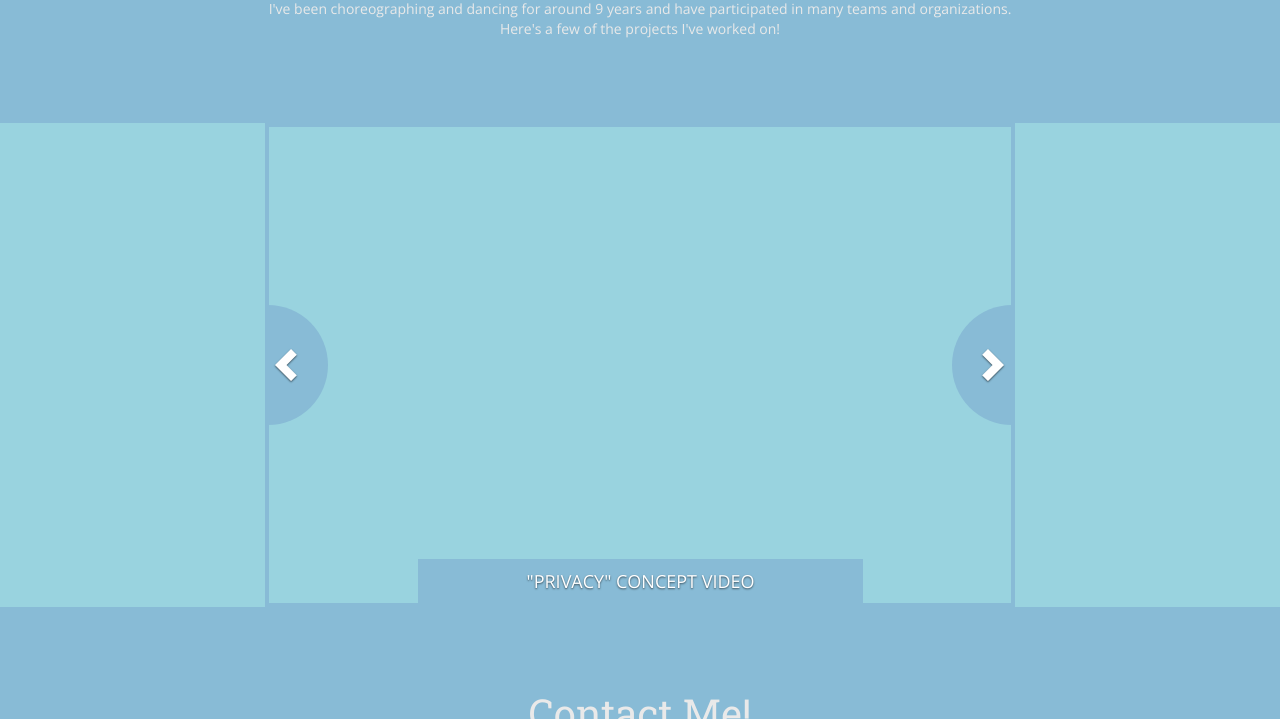
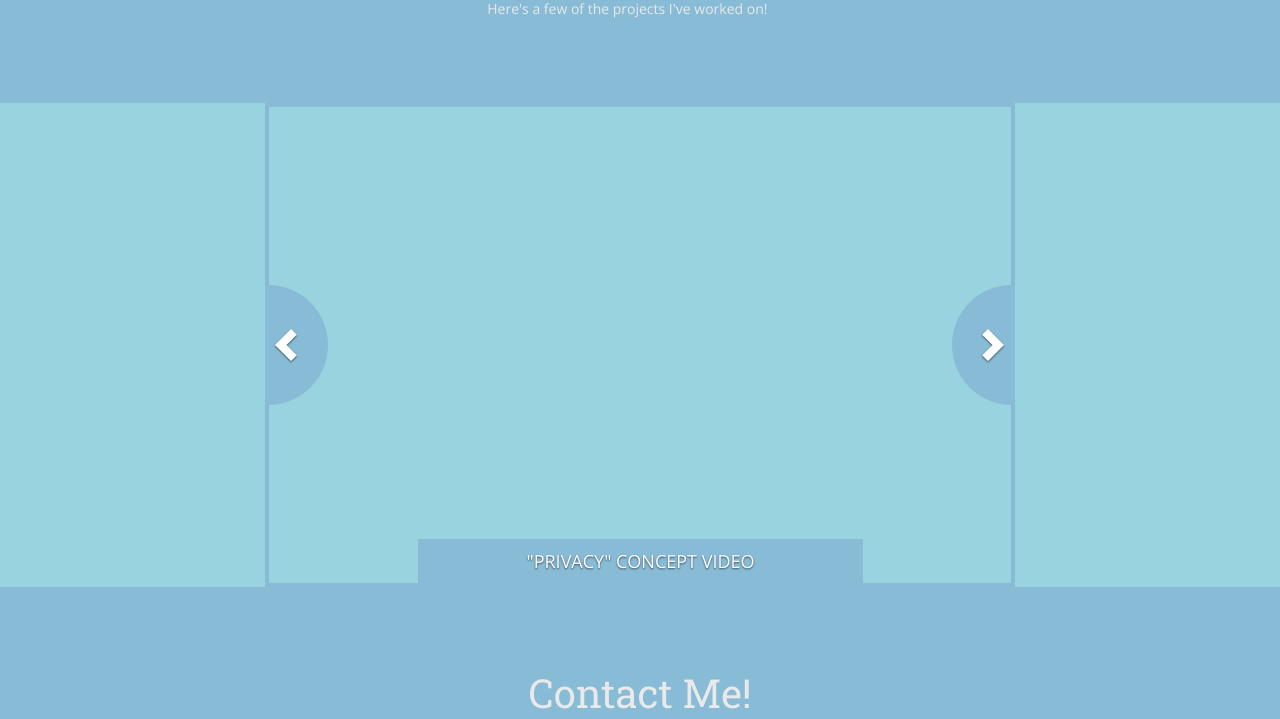
Before and after one commit to jchurchman100/jchurchman100.github.io, a plain HTML site: page dance.html in a window 1280 px wide. Shown: the part 161-880 px from the top of the page. Drawn offline with nearby package versions, Linux system fonts and the light colour scheme.

Commit message:
Stuffs not rightish

```diff
--- a/css/styles.css
+++ b/css/styles.css
@@ -123,6 +123,7 @@ footer {
   	padding-top: 3%;
   	padding-bottom: 3%;
 }
+
 header h1,
 header h2 {
   	color: #E9E9E9;
@@ -131,8 +132,9 @@ header h2 {
 
 header h1, header h2, header p{
   	text-align: center;
-  	position: relative;
-  	top: 3%;
+  	/*position: relative;
+  	top: 3%;*/
+  	display: inline-block;
 }
 header p{
 	margin: 10px auto 20px;
```
